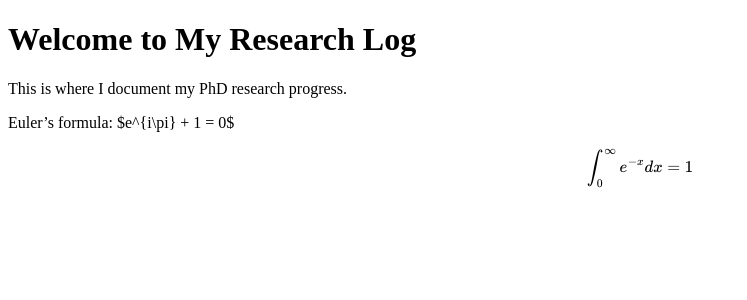
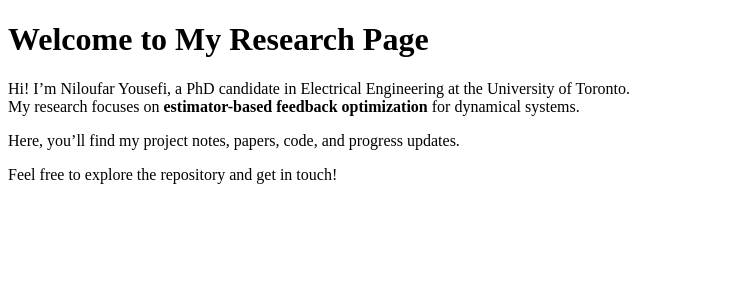
Before and after one commit to niluyou/ResearchLog, a Jekyll site: the page built from index.md, in a window 1280 px wide. Shown: the top 300 px of the page, without its empty margins (0-747 px from the left). Built offline with Jekyll 4.4.1, drawn with Linux system fonts in a browser that asks for light colours.

Commit message:
Update index.md

```diff
--- a/index.md
+++ b/index.md
@@ -1,14 +1,13 @@
 ---
 layout: default
-title: My Research Log
+title: Welcome
 ---
 
-# Welcome to My Research Log
+# Welcome to My Research Page
 
-This is where I document my PhD research progress.
+Hi! I’m Niloufar Yousefi, a PhD candidate in Electrical Engineering at the University of Toronto.
+My research focuses on **estimator-based feedback optimization** for dynamical systems.
 
-Euler's formula: $e^{i\pi} + 1 = 0$
+Here, you’ll find my project notes, papers, code, and progress updates.
 
-$$
-\int_0^\infty e^{-x} dx = 1
-$$
+Feel free to explore the repository and get in touch!
```
